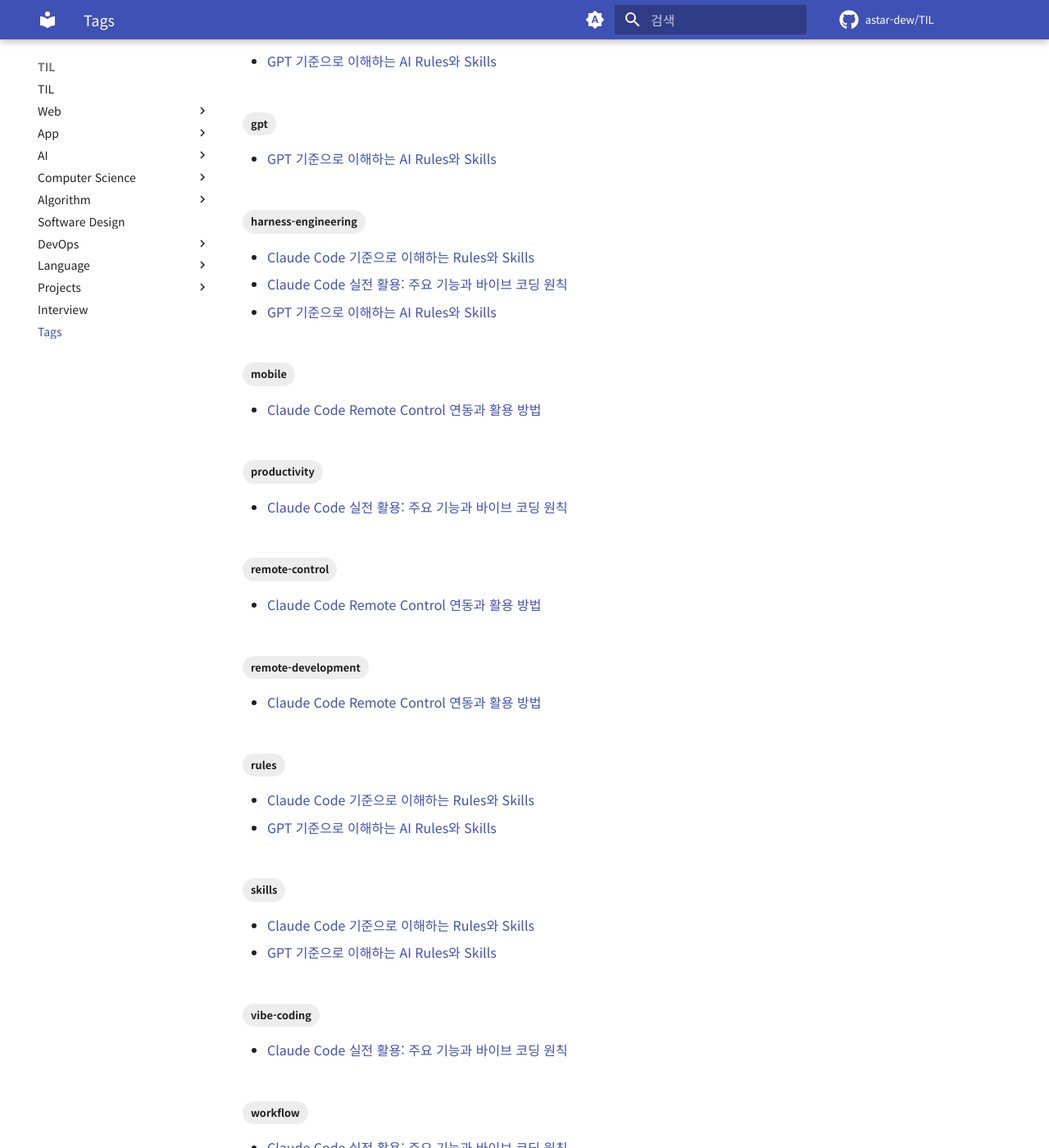
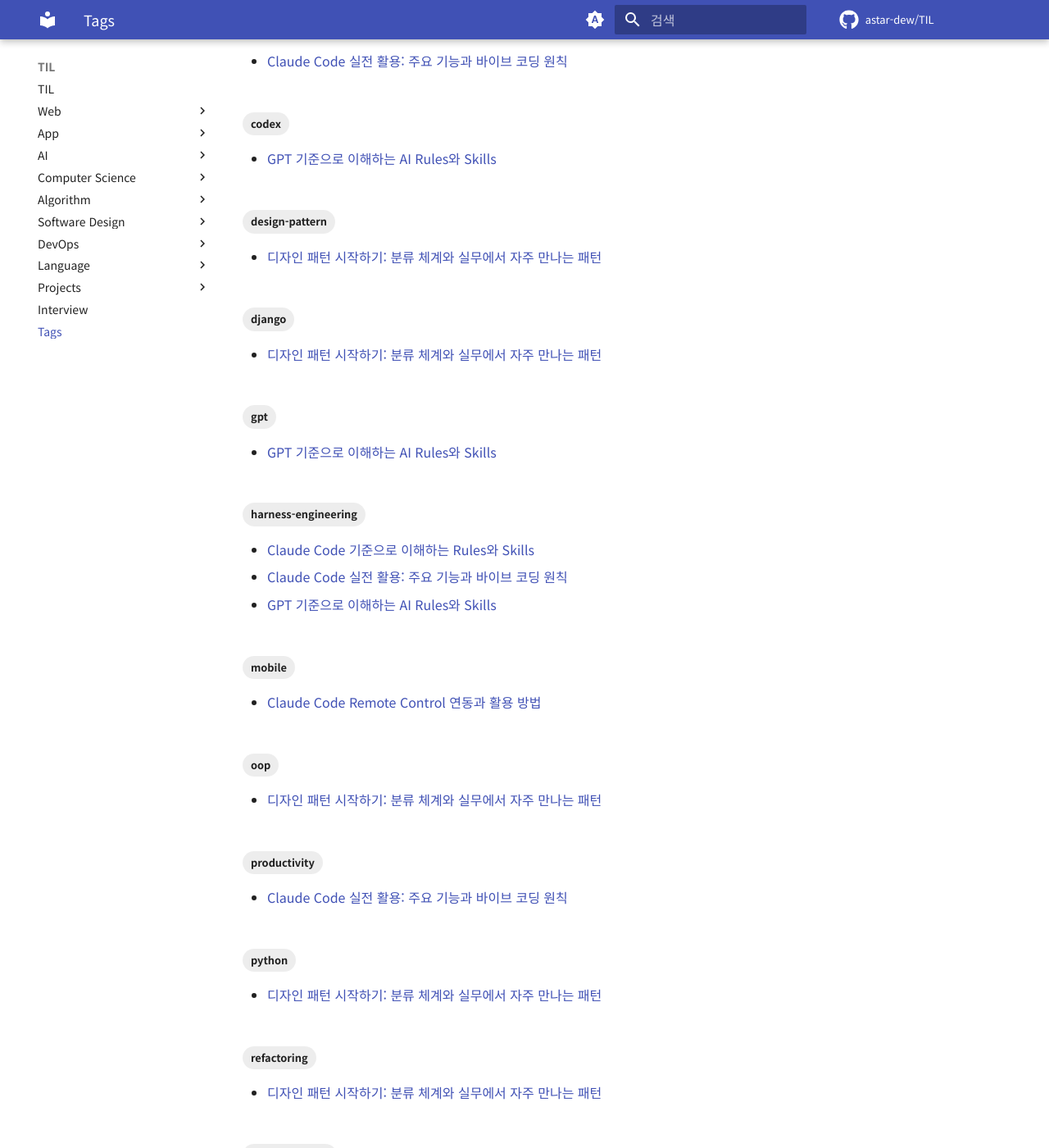
Before and after one commit to astar-dew/TIL, an MkDocs documentation site: the page built from docs/tags.md, in a window 1280 px wide and 1400 px high, scrolled down 1085 px. Shown: the whole window at 82% size. Built offline with MkDocs 1.6.1 and Material for MkDocs 9.7.7, drawn with Linux system fonts in a browser that asks for light colours; comment, search, counter and statistics services are not loaded; part of the change alters nothing that is shown; some of the changed text lies outside the part shown.

Commit message:
Add design patterns overview note
Software Design 카테고리의 첫 글. 패턴 암기가 아니라 이미 쓰고 있는
구조에 이름을 붙이고 대화 단위를 만드는 관점으로 정리한다.

- 생성·구조·행위 분류로 문제 영역 좁히기
- Strategy, Factory, Singleton, Observer, Adapter, Template Method를
  해결하는 문제·효과·비용·쓰지 말아야 할 때 기준으로 정리
- Django Signal, DRF Generic View 등 이미 쓰고 있는 패턴 대응표
- 도입 신호와 SOLID와의 관계

Co-Authored-By: Claude Opus 5 (1M context) <noreply@anthropic.com>

````diff
--- /dev/null
+++ b/docs/design/2026-08-14-design-patterns-overview.md
@@ -0,0 +1,317 @@
+---
+title: "디자인 패턴 시작하기: 분류 체계와 실무에서 자주 만나는 패턴"
+date: 2026-08-14
+tags: [design-pattern, oop, architecture, refactoring, solid, python, django]
+description: "디자인 패턴의 세 가지 분류를 정리하고, 실무에서 자주 쓰는 패턴을 해결하려는 문제·효과·비용·쓰지 말아야 할 때 기준으로 정리한다."
+---
+
+## 학습 목적
+
+디자인 패턴을 공부할 때 흔히 하는 실수가 **23개 패턴의 이름과 클래스 다이어그램을 외우는 것**이다. 그렇게 외운 지식은 실제 코드를 짤 때 거의 떠오르지 않고, 떠오르더라도 필요 없는 곳에 억지로 적용하게 된다.
+
+패턴의 실질적인 가치는 두 가지다.
+
+1. **이미 쓰고 있던 것에 이름이 생긴다.** Django의 미들웨어나 React의 훅에 이미 패턴이 들어 있다. 이름을 알면 구조를 더 빨리 파악한다.
+2. **대화의 단위가 된다.** "여기 조건 분기를 인터페이스로 빼고 구현체를 갈아끼우게 하자"를 "Strategy로 빼자" 한마디로 줄일 수 있다.
+
+이 글에서는 분류 체계를 잡은 뒤, 실무에서 실제로 자주 만나는 패턴을 **어떤 문제를 푸는가 / 무엇이 좋아지는가 / 비용은 무엇인가 / 언제 쓰지 말아야 하는가** 기준으로 정리한다.
+
+## 패턴이 아닌 것
+
+먼저 오해를 걷어내는 편이 낫다.
+
+| 패턴은 | 패턴은 아니다 |
+| --- | --- |
+| 반복해서 나타난 문제의 해결 구조 | 설치해서 쓰는 라이브러리 |
+| 언어에 독립적인 설계 어휘 | 항상 지켜야 하는 정답 |
+| 트레이드오프가 있는 선택 | 코드 품질의 척도 |
+
+패턴을 많이 쓴 코드가 좋은 코드는 아니다. **패턴은 유연성을 얻는 대신 간접 층을 하나 추가하는 거래**다. 변경될 일이 없는 곳에 적용하면 추적만 어려워진다.
+
+## 세 가지 분류
+
+GoF는 패턴을 **무엇을 다루는가**에 따라 셋으로 나눴다. 이 분류만 잡아도 "지금 내 문제가 어느 쪽인가"를 좁힐 수 있다.
+
+| 분류 | 다루는 것 | 대표 질문 | 대표 패턴 |
+| --- | --- | --- | --- |
+| **생성 (Creational)** | 객체를 **어떻게 만들 것인가** | "이 객체를 누가, 어떤 조건으로 만들지?" | Factory Method, Builder, Singleton |
+| **구조 (Structural)** | 객체를 **어떻게 조합할 것인가** | "이 둘을 어떻게 이어 붙이지?" | Adapter, Decorator, Facade, Proxy |
+| **행위 (Behavioral)** | 객체가 **어떻게 협력할 것인가** | "이 책임을 누가 갖고 어떻게 전달하지?" | Strategy, Observer, Template Method, Command |
+
+문제를 만났을 때 이 순서로 좁히면 된다.
+
+```text
+객체를 만드는 과정이 복잡하거나 조건에 따라 다르다   → 생성 패턴
+서로 다른 것을 이어 붙이거나 기능을 덧씌워야 한다     → 구조 패턴
+동작이 상황에 따라 달라지거나 통지가 필요하다         → 행위 패턴
+```
+
+## 실무에서 자주 만나는 패턴
+
+전부 외울 필요는 없다. 아래 여섯 개만 알아도 대부분의 상황에서 대화가 통한다.
+
+### Strategy — 조건 분기가 계속 늘어날 때
+
+**해결하려는 문제**
+
+결제 수단이 늘어날 때마다 같은 함수의 `if`가 길어진다.
+
+```python
+def process_payment(method: str, amount: int):
+    if method == "card":
+        ...
+    elif method == "kakaopay":
+        ...
+    elif method == "naverpay":     # 추가할 때마다 이 함수를 수정
+        ...
+```
+
+수단을 하나 추가할 때마다 **이미 동작하던 함수를 건드려야 한다**는 것이 문제다.
+
+**적용 후**
+
+```python
+from typing import Protocol
+
+
+class PaymentStrategy(Protocol):
+    def pay(self, amount: int) -> str: ...
+
+
+class CardPayment:
+    def pay(self, amount: int) -> str:
+        return f"카드 결제 {amount}원"
+
+
+class KakaoPayPayment:
+    def pay(self, amount: int) -> str:
+        return f"카카오페이 결제 {amount}원"
+
+
+STRATEGIES: dict[str, PaymentStrategy] = {
+    "card": CardPayment(),
+    "kakaopay": KakaoPayPayment(),
+}
+
+
+def process_payment(method: str, amount: int) -> str:
+    return STRATEGIES[method].pay(amount)
+```
+
+| 좋아지는 것 | 비용 |
+| --- | --- |
+| 새 수단은 클래스 추가 + 등록만 하면 된다 | 클래스 수가 늘어난다 |
+| 각 수단을 독립적으로 테스트할 수 있다 | 흐름이 한눈에 안 보인다 |
+| 기존 코드를 수정하지 않는다 | 간접 참조가 늘어 추적이 번거롭다 |
+
+**쓰지 말아야 할 때**: 분기가 두 개이고 늘어날 계획이 없을 때. `if/else` 한 줄이 더 읽기 쉽다.
+
+### Factory — 생성 과정을 감춰야 할 때
+
+**해결하려는 문제**: 객체를 만드는 데 조건 판단이나 준비 작업이 필요한데, 그 지식이 호출하는 쪽마다 흩어진다.
+
+```python
+def create_storage(env: str) -> Storage:
+    if env == "prod":
+        return S3Storage(bucket=settings.S3_BUCKET, region="ap-northeast-2")
+    return LocalStorage(path="/tmp/uploads")
+```
+
+호출하는 쪽은 `create_storage("prod")`만 알면 되고, 어떤 구현체가 어떤 인자로 만들어지는지는 몰라도 된다.
+
+| 좋아지는 것 | 비용 |
+| --- | --- |
+| 생성 로직이 한곳에 모인다 | 클래스/함수가 하나 더 생긴다 |
+| 구현체를 바꿔도 호출부가 안 바뀐다 | 단순 생성에 쓰면 군더더기다 |
+| 테스트에서 가짜 구현으로 갈아끼우기 쉽다 | |
+
+**쓰지 말아야 할 때**: `User(name="a")`처럼 생성자 호출로 끝나는 경우.
+
+### Singleton — 알되, 조심해서 쓸 것
+
+인스턴스를 하나만 유지하는 패턴이다. 설정 객체, 커넥션 풀, 로거처럼 **정말 하나여야 하는 것**에 쓴다.
+
+문제는 이것이 결국 **전역 상태**라는 점이다.
+
+| 문제 | 설명 |
+| --- | --- |
+| 테스트 격리가 깨진다 | 앞 테스트가 바꾼 상태가 뒤 테스트에 남는다 |
+| 의존 관계가 감춰진다 | 함수 시그니처만 봐서는 무엇에 의존하는지 모른다 |
+| 동시성 문제 | 여러 스레드가 같은 인스턴스를 공유한다 |
+
+**대안을 먼저 검토한다.** 대부분은 객체를 한 번 만들어 필요한 곳에 **주입**하면 해결된다. 프레임워크의 DI 컨테이너나 앱 설정 객체가 이미 그 역할을 한다.
+
+### Observer — 상태 변화를 여러 곳에 알려야 할 때
+
+**해결하려는 문제**: 주문이 완료되면 이메일 발송, 재고 차감, 통계 갱신이 필요한데, 이걸 전부 주문 처리 함수에 넣으면 결제 로직이 부가 기능에 묶인다.
+
+주체(Subject)가 상태 변화를 알리면 등록된 관찰자(Observer)들이 각자 반응한다.
+
+Django의 **Signal**이 이 패턴이다.
+
+```python
+from django.db.models.signals import post_save
+from django.dispatch import receiver
+
+
+@receiver(post_save, sender=Order)
+def send_order_email(sender, instance, created, **kwargs):
+    if created:
+        ...
+```
+
+| 좋아지는 것 | 비용 |
+| --- | --- |
+| 주체가 관찰자를 몰라도 된다 | **실행 흐름이 코드에 드러나지 않는다** |
+| 기능 추가 시 주체를 수정하지 않는다 | 디버깅이 어렵다 |
+| 관심사를 분리할 수 있다 | 실행 순서를 보장하기 어렵다 |
+| | 트랜잭션 경계와 엮이면 까다롭다 |
+
+Django Signal의 실행 순서와 트랜잭션 문제는 [Django Middleware와 Signal의 동작 방식 및 트레이드오프](../web/backend/2026-07-10-django-middleware-signal.md)에 정리했다.
+
+**쓰지 말아야 할 때**: 반응이 하나뿐이고 반드시 실행되어야 할 때. 그냥 함수를 직접 호출하는 편이 추적하기 쉽다.
+
+### Adapter — 외부 것을 내 규격에 맞출 때
+
+**해결하려는 문제**: 결제 PG사를 카카오페이에서 토스로 바꾸려는데, 두 SDK의 메서드 이름과 응답 형식이 완전히 다르다.
+
+내 코드가 원하는 인터페이스를 정의하고, 외부 SDK를 그 인터페이스로 감싼다.
+
+```python
+class PaymentGateway(Protocol):
+    def charge(self, order_id: str, amount: int) -> PaymentResult: ...
+
+
+class KakaoPayAdapter:
+    def __init__(self, client): self._client = client
+
+    def charge(self, order_id: str, amount: int) -> PaymentResult:
+        res = self._client.ready(partner_order_id=order_id, total_amount=amount)
+        return PaymentResult(success=res["tid"] is not None, tx_id=res["tid"])
+```
+
+| 좋아지는 것 | 비용 |
+| --- | --- |
+| 외부 변경이 한 파일에만 닿는다 | 감싸는 코드가 추가된다 |
+| 테스트에서 가짜 게이트웨이를 쓸 수 있다 | 외부 SDK의 고유 기능이 가려질 수 있다 |
+| 여러 업체를 동시에 지원하기 쉽다 | |
+
+**외부 API를 다루는 코드에는 거의 항상 쓸 만하다.** 실무에서 투자 대비 효과가 가장 확실한 패턴 중 하나다.
+
+### Template Method — 뼈대는 같고 일부만 다를 때
+
+전체 흐름은 상위에서 정하고, 달라지는 단계만 하위에서 채운다.
+
+```python
+class Report:
+    def generate(self):          # 흐름은 고정
+        data = self.fetch()
+        rows = self.transform(data)
+        return self.render(rows)
+
+    def fetch(self): raise NotImplementedError
+    def transform(self, data): return data
+    def render(self, rows): raise NotImplementedError
+```
+
+DRF의 `ListAPIView`가 정확히 이 구조다. 요청 처리 흐름은 프레임워크가 정하고, 우리는 `get_queryset()`이나 `get_serializer_class()`만 재정의한다.
+
+**쓰지 말아야 할 때**: 흐름 자체가 자주 바뀔 때. 상속은 결합이 강해서, 이 경우 Strategy로 조합하는 편이 낫다.
+
+## 이미 쓰고 있는 패턴들
+
+새로 배우기 전에, 익숙한 프레임워크에서 패턴을 찾아보면 이해가 빨라진다.
+
+| 익숙한 기능 | 패턴 |
+| --- | --- |
+| Django Signal | Observer |
+| Django/Express 미들웨어 | Chain of Responsibility |
+| DRF Generic View | Template Method |
+| Django ORM `QuerySet` 체이닝 | Builder (유사) |
+| React `useState` 등 훅 | Strategy / Facade 성격 |
+| React Context | Observer |
+| 외부 SDK 래퍼 클래스 | Adapter |
+| Python 데코레이터 | Decorator (개념적으로) |
+
+Python의 `@decorator` 문법과 GoF의 Decorator 패턴은 이름이 같지만 **정확히 같지는 않다.** GoF Decorator는 같은 인터페이스를 유지한 채 객체를 감싸 기능을 덧씌우는 구조이고, Python 데코레이터는 함수를 감싸는 문법이다. 목적이 겹칠 뿐 범위가 다르다.
+
+## 언제 패턴을 도입할까
+
+패턴을 미리 깔아두는 것은 대부분 과설계로 끝난다. 다음 신호가 왔을 때 도입하는 편이 좋다.
+
+| 신호 | 검토할 패턴 |
+| --- | --- |
+| 같은 조건 분기를 여러 곳에서 반복한다 | Strategy |
+| 기능을 추가할 때마다 기존 함수를 수정한다 | Strategy, Factory |
+| 외부 라이브러리가 코드 전반에 퍼져 있다 | Adapter |
+| 한 함수가 본래 책임과 부가 작업을 함께 한다 | Observer |
+| 비슷한 클래스들이 흐름만 같고 일부만 다르다 | Template Method |
+| 객체 생성 코드가 여기저기 중복된다 | Factory |
+
+반대로 **"나중에 확장될지도 모르니까"** 는 도입 근거로 약하다. 세 번째 비슷한 코드를 쓸 때 추상화해도 늦지 않다.
+
+## SOLID와의 관계
+
+패턴은 대체로 SOLID 원칙을 지키기 위한 **구체적인 수단**이다.
+
+| 원칙 | 관련 패턴 |
+| --- | --- |
+| **O**pen-Closed (확장에 열리고 수정에 닫힘) | Strategy, Factory, Decorator |
+| **D**ependency Inversion (구현이 아닌 추상에 의존) | Adapter, Factory |
+| **S**ingle Responsibility (하나의 책임) | Observer, Command |
+| **L**iskov Substitution (하위 타입 대체 가능) | Template Method |
+| **I**nterface Segregation (인터페이스 분리) | Adapter, Facade |
+
+원칙이 "무엇을 지향할 것인가"라면 패턴은 "그래서 어떻게 짤 것인가"에 해당한다.
+
+## 자주 하는 오해
+
+### "패턴을 많이 쓸수록 좋은 설계다"
+
+패턴은 간접 층을 추가하는 비용을 치른다. 필요 없는 곳에 쓰면 읽기만 어려워진다.
+
+### "패턴은 클래스로만 구현한다"
+
+Python에서는 함수와 딕셔너리로 Strategy를 구현하는 편이 더 간결한 경우가 많다. 패턴은 구조이지 특정 문법이 아니다.
+
+### "Singleton은 편하니까 자주 쓰자"
+
+전역 상태라서 테스트 격리와 동시성 문제를 부른다. 주입으로 해결되는지 먼저 본다.
+
+### "GoF 23개를 다 알아야 한다"
+
+실무에서 자주 마주치는 것은 그중 일부다. 나머지는 필요할 때 찾아보면 된다.
+
+### "Python 데코레이터 = Decorator 패턴"
+
+이름이 같을 뿐 범위가 다르다.
+
+## 정리
+
+- 패턴의 가치는 암기가 아니라 **이미 쓰는 구조에 이름을 붙이고 대화 단위를 만드는 것**이다.
+- 생성·구조·행위 세 분류로 문제 영역을 먼저 좁힌다.
+- Strategy는 늘어나는 조건 분기를, Factory는 흩어진 생성 로직을 정리한다.
+- Observer는 관심사를 분리해 주지만 실행 흐름이 코드에 드러나지 않는 비용을 치른다.
+- Adapter는 외부 의존을 한곳에 가두는, 투자 대비 효과가 확실한 패턴이다.
+- Template Method는 흐름이 고정되고 일부만 달라질 때 쓰며, 흐름이 자주 바뀌면 Strategy가 낫다.
+- Singleton은 전역 상태이므로 주입으로 대체 가능한지 먼저 검토한다.
+- 패턴은 미리 깔지 않고, 반복이 실제로 나타났을 때 도입한다.
+
+## 학습 체크리스트
+
+- [ ] 생성·구조·행위 분류로 문제 영역을 좁힐 수 있는가?
+- [ ] Strategy가 해결하는 문제를 조건 분기 예시로 설명할 수 있는가?
+- [ ] Observer의 장점과 "흐름이 안 보인다"는 비용을 함께 설명할 수 있는가?
+- [ ] Singleton을 쓰기 전에 주입으로 대체 가능한지 검토했는가?
+- [ ] 담당 프로젝트에서 Adapter로 감쌀 만한 외부 의존이 있는가?
+- [ ] 지금 쓰는 프레임워크에서 패턴이 적용된 지점을 하나 이상 찾을 수 있는가?
+- [ ] 패턴을 도입할 때 얻는 것과 치르는 비용을 함께 말할 수 있는가?
+
+## 참고
+
+- [Refactoring Guru — 디자인 패턴](https://refactoring.guru/ko/design-patterns)
+- [Refactoring Guru — 코드 스멜](https://refactoring.guru/ko/refactoring/smells)
+- [Python — `typing.Protocol`](https://docs.python.org/3/library/typing.html#typing.Protocol)
+- [Django — Signals](https://docs.djangoproject.com/en/stable/topics/signals/)
+- [Django REST Framework — Generic views](https://www.django-rest-framework.org/api-guide/generic-views/)
+- [Martin Fowler — Refactoring](https://martinfowler.com/books/refactoring.html)
--- a/docs/design/index.md
+++ b/docs/design/index.md
@@ -24,4 +24,4 @@
 
 ## Notes
 
-아직 작성한 글이 없습니다.
+- [디자인 패턴 시작하기: 분류 체계와 실무에서 자주 만나는 패턴](./2026-08-14-design-patterns-overview.md): 생성·구조·행위 분류와 Strategy·Factory·Observer·Adapter 등을 문제·효과·비용 기준으로 정리
````
